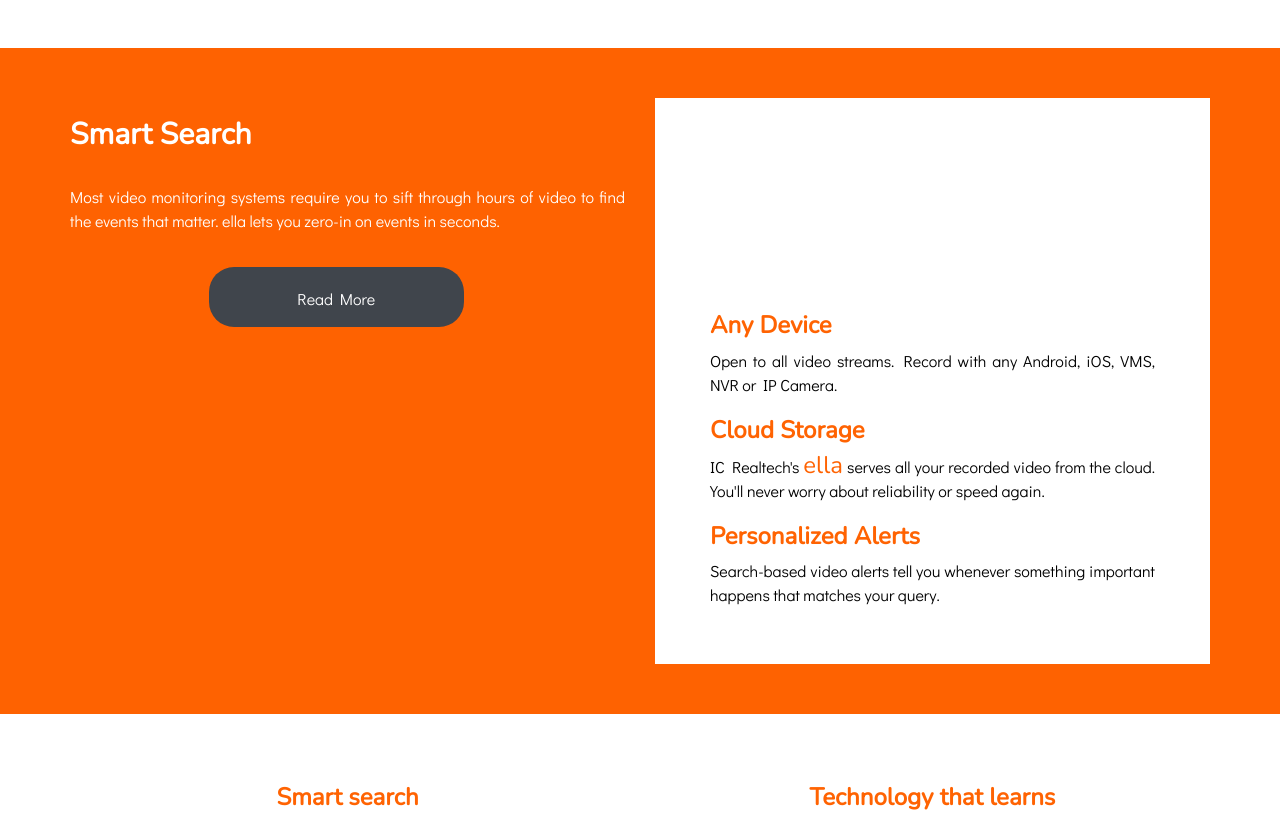
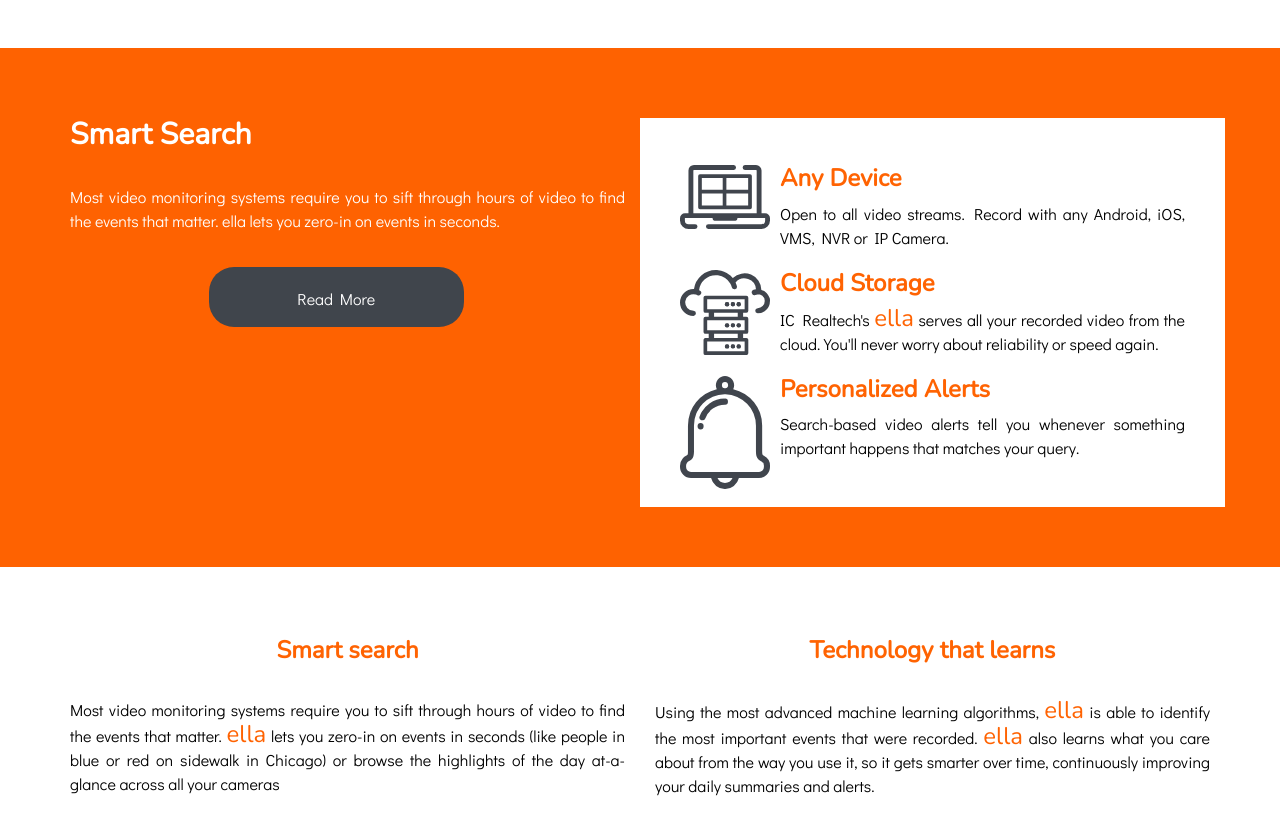
Before and after one commit to Toffer305/smartelladotcom, a plain HTML site: page index.html in a window 1280 px wide. Shown: the part 2130-2957 px from the top of the page. Drawn offline with nearby package versions, Linux system fonts and the light colour scheme.

Commit message:
Completed bullet points styling, and included SVG assets

```diff
--- a/index.html
+++ b/index.html
@@ -134,29 +134,31 @@
 							</div>
 							<div class="col-sm-6" style="text-align: center;">
 								<!--<img src="images/red-truck.gif" class="img-responsive" style="margin:auto;" />-->
-								<div id="smart-search-items" class ="col-sm-4" style="background:white; width:100%;height:auto;">
-									<div class="col-sm-4">
-										<img src="images/icon-device3.png" class="img-responsive" style="max-width: 100px; height: auto; margin: auto; padding-top:47px;">
+								<div class="row">
+									<div id="smart-search-items" class ="" style="background:white; width:100%;height:auto;">
+										<div class="">
+											<ul>
+												<li>
+													<img src="svg/any-device_icon.svg" class="img-responsive pull-left" style="max-width: 100px; height: auto; margin: auto; padding-top:47px; padding-right:10px;">
+													<h3 style="padding-top:47px; text-align:left; padding-left:10px;">Any Device</h3>
+													<p class="text-justify" style="padding-right: 40px; padding-left:10px;"> Open to all video streams. Record with any Android, iOS, VMS, NVR
+														or IP Camera.</p>
+												</li>
+												<li>
+													<img src="svg/cloud-storage_icon.svg" class="img-responsive pull-left" style="max-width: 100px; height: auto; margin: auto; padding-top:0px; padding-right:10px;">
+														<h3 style="text-align:left; padding-left:10px;">Cloud Storage</h3>
+														<p class="text-justify" style="padding-right: 40px; padding-left:10px;"> IC Realtech's <span class="ella-name">ella</span> serves all your
+															recorded video from the cloud. You'll never worry about reliability or speed again.</p>
+												</li>
+												<li>
+													<img src="svg/notifications_icon.svg" class="img-responsive pull-left" style="max-width: 100px; height: auto; margin: auto; padding-top:0px; padding-right:10px;">
+														<h3 style="text-align:left;">Personalized Alerts</h3>
+														<p class="text-justify" style="padding-right: 40px; padding-bottom:47px;"> Search-based video alerts tell you whenever
+															something important happens that matches your query.</p>
+												</li>
+											</ul>
+										</div>
 									</div>
-								</div>
-								<div class="col-sm-4" style="background:white; width:100%;height:auto;">
-									<ul class="smart-search-ul">
-										<li>
-											<h3 style="padding-top:47px; text-align:left">Any Device</h3>
-											<p class="text-justify" style="padding-right: 40px;"> Open to all video streams.  Record with any Android, iOS, VMS, NVR or IP Camera.</p>
-										</li>
-
-										<li>
-											<h3 style="text-align:left;">Cloud Storage</h3>
-											<p class="text-justify" style="padding-right: 40px;"> IC Realtech's <span class="ella-name">ella</span> serves all your recorded video from the cloud.  You'll never worry about reliability or speed again.</p>
-										</li>
-
-										<li>
-											<h3 style="text-align:left;">Personalized Alerts</h3>
-											<p class="text-justify" style="padding-right: 40px; padding-bottom:47px;"> Search-based video alerts tell you whenever something important happens that matches your query.</p>
-										</li>
-
-									</ul>
 								</div>
 							</div>
 						</div>
```
